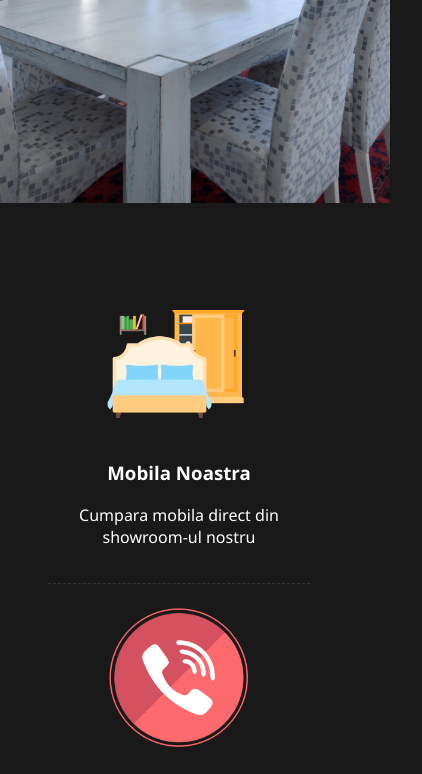
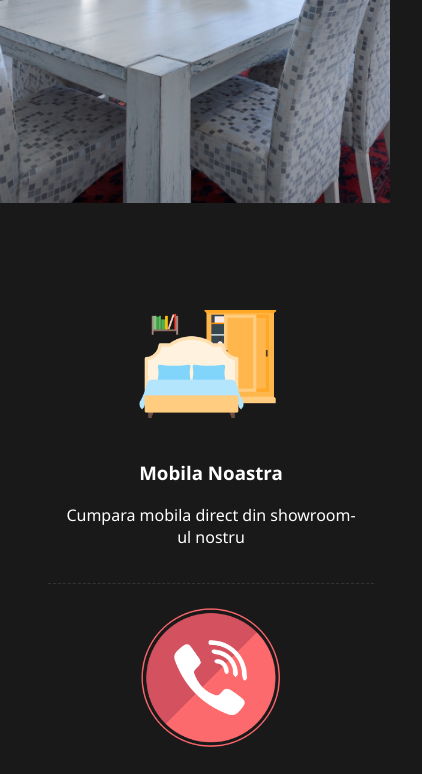
Before and after one commit to dragosteo/RoilMob, a plain HTML site: page index.html in a window 390 px wide. Shown: the part 303-1077 px from the top of the page, 422 px wide, since content can reach past the window. Drawn offline with nearby package versions, Linux system fonts and the light colour scheme.

Commit message:
acum e acum

```diff
--- a/pages/cstyle.css
+++ b/pages/cstyle.css
@@ -65,7 +65,7 @@ nav {
     display: none;
   }
 
-  @media screen and (max-width: 480px) {
+  @media screen and (max-width: 540px) {
     h1 {
       font-size: 2.8em;
     }
--- a/style.css
+++ b/style.css
@@ -293,6 +293,7 @@ a{
   .box{
     border-bottom: #333 dashed 1px;
     padding: 1.2rem 1rem;
+
   }
   .left, .right{
     padding: 1rem;
@@ -310,3 +311,23 @@ a{
     font-size: 12px;
   }
 }
+@media(max-width: 900px){
+  .grid-3{
+    grid-template-columns: 1fr;
+    width: 100%;
+    text-align: center;
+    margin: 0 auto;
+  }
+
+  .box{
+    border-bottom: #333 dashed 1px;
+    padding: 1.2rem 1rem;
+    width: auto;
+
+  }
+
+  .partener{
+    display: none;
+  }
+
+}
```
